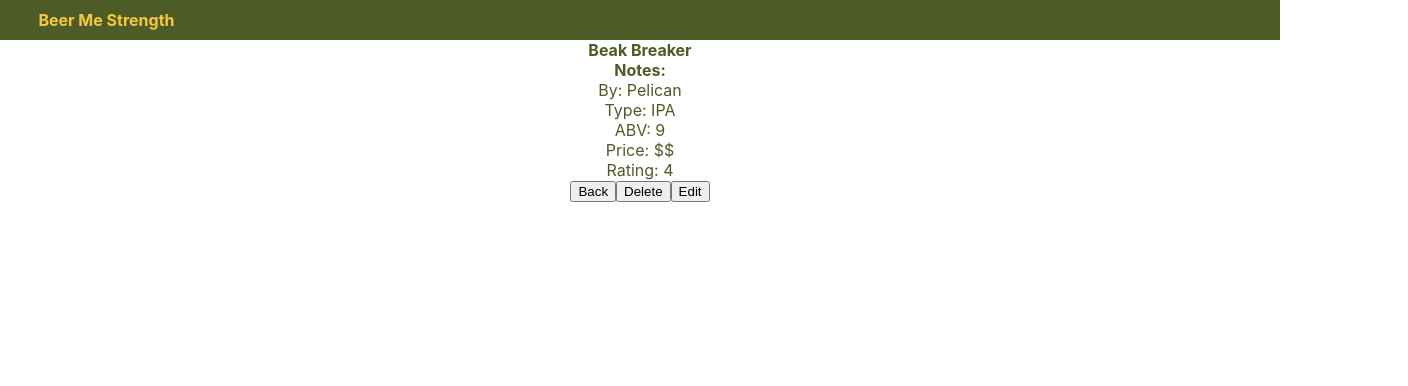
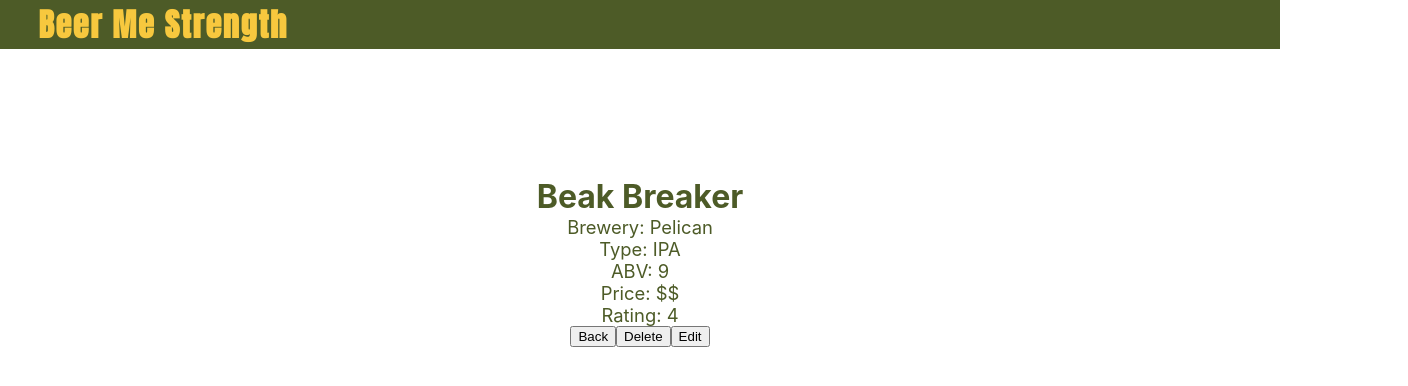
Before and after one commit to wjacobs71086/BeerMeStrength, a React (Create React App) app: page /beer/1 in a window 1280 px wide. Shown: the top 386 px of the page, 1408 px wide, since content can reach past the window. Built offline with nearby package versions, Linux system fonts and the light colour scheme.

Commit message:
still styling

```diff
--- a/src/App.css
+++ b/src/App.css
@@ -1,3 +1,6 @@
+@import "//netdna.bootstrapcdn.com/font-awesome/3.0/css/font-awesome.css";
+
+
 :root {
   --highlight-pink:#DB4272;
   --background-pink: #E69FA2;
@@ -44,15 +47,18 @@ body {
   color: var(--background-green);
 }
 .title {
+  font-family: 'Anton', sans-serif;
   color: var(--highlight-yellow);
+  font-size: 2rem;
   padding-left: 3%;
+  letter-spacing: 1.75px;
 }
 .header {
   background-color: var(--background-green);
   display: flex;
   align-items: center;
   justify-content: left;
-  height: 5%;
+  height: 7.5vh;
   width: 100vw;
   margin: 0;
   padding: 0;
@@ -73,7 +79,19 @@ a {
 }
 .newButton {
   border-radius: 100%;
+  background-color: transparent;
+  border-style: solid;
+  font-weight: bolder;
+
 }
+
+.newButton:hover {
+  color: var(--highlight-pink);
+  border-color: var(--highlight-pink);
+}
+
+
+
 
 a, .newButton {
   margin-left: 2%;
--- a/src/App.js
+++ b/src/App.js
@@ -10,6 +10,12 @@ function App() {
 
   return (
     <div className="App">
+      {/* <link href="https://cdnjs.cloudflare.com/ajax/libs/font-awesome/4.7.0/css/font-awesome.min.css" />
+        <link href="https://fonts.googleapis.com/css2?family=Material+Icons+Outlined"
+      rel="stylesheet"/>  */}
+      <style>
+      @import url('https://fonts.googleapis.com/css2?family=Anton&display=swap');
+      </style>
       <header className='header'>
 
         <h1 className={'title'}>Beer Me Strength</h1>
--- /dev/null
+++ b/src/Routes/BeerPage.css
@@ -0,0 +1,21 @@
+.beerPageContainer {
+    color: var(--background-green);
+    align-self: center;
+    display: flex;
+    flex-direction: column;
+    align-items: center;
+    padding: 10%;
+    font-size: 1.15rem;
+    width: 100%;
+    height: 75%;
+}
+
+.beerButtonContainer {
+    display: flex;
+    flex-direction: row;
+    justify-content: space-evenly;
+}
+
+.beerTextTitle {
+    font-size: 2rem;
+}
--- a/src/Routes/Beerpage.js
+++ b/src/Routes/Beerpage.js
@@ -1,7 +1,7 @@
 import React, {useState} from 'react';
 import { Link } from 'react-router-dom';
 import beerList from '../demo_beer_data';
-
+import './BeerPage.css'
 
 export const BeerPage = (props) => {
 const [editing, setEdit] = useState(false)
@@ -30,21 +30,24 @@ const handleDelete = (id) => {
 const handleRender = () => {
     if (!editing) {
         return (
-            <>
-                <h1>{beer.name}</h1>
-                    <h3>Notes:</h3>
-                    <p>By: {beer.by}</p>
+            <div className='beerPageContainer'>
+                <h1 className='beerTextTitle'>{beer.name}</h1>
+                    <p>Brewery: {beer.by}</p>
                     <p>Type: {beer.type}</p>
                     <p>ABV: {beer.abv}</p>
                     <p>Price: {beer.price}</p>
                     <p>Rating: {beer.rating}</p>
-                <button onClick={() => props.history.push('/')}>Back</button>
+            <div className='beerButtonContainer'>
+            <button onClick={() => props.history.push('/')}>Back</button>
                 <button onClick={() => {
                     handleDelete(beer.id)
                     props.history.push('/')
                     }}>Delete</button>
                 <button onClick={() => setEdit(true)}>Edit</button>
-            </>
+            </div>
+
+
+            </div>
         )
     } else {
         return (
@@ -102,8 +105,11 @@ const handleRender = () => {
                 }}/>
                 </div>
                 <div>
-                    <button><Link to='/'>Back</Link></button>
-                    <button type='submit'>Submit</button>
+                    <button onClick={() => {
+                        setBeer(selectedBeer)
+                        setEdit(false)
+                        }}>Back</button>
+                    <button type='submit'>Save</button>
                 </div>
             </form>
             </>
@@ -116,8 +122,8 @@ const handleRender = () => {
 
 
     return (
-        <div>
+        <>
             {handleRender()}
-        </div>
+        </>
     )
 }
--- a/src/Routes/HomePage.js
+++ b/src/Routes/HomePage.js
@@ -25,15 +25,15 @@ export const HomePage = (props) => {
 
     return (
         <div className='mainContainer'>
-          <div className='searchContainer'>
+
             <Search
               beers={brewsList}
               handleSearch={handleSearch}/>
-          </div>
+
             <FilteredSearch
               filter={searching}
               beers={brewsList}/>
-            <p>-------------------</p>
+
             <div>
             <p className='bottom' onClick={() => setShowFullList(!showFullList)}>{(!showFullList) ? 'All Beers' : 'Hide Beers'}</p>
             {(showFullList) ? <MyBeers beers={brewsList}/> : null}
--- a/src/Routes/NewBeer.js
+++ b/src/Routes/NewBeer.js
@@ -18,7 +18,7 @@ const handleSubmit = (ev) => {
     const {name, by, type, abv, rating, price, fav} = ev.target
     // This is where I'll make a call to add this to the beers list on the Server/DB
     beerList.beerList.push({
-        id: Math.random(),
+        id: Math.floor(Math.random()*200),
         name: name.value,
         by: by.value,
         type: type.value,
@@ -27,10 +27,7 @@ const handleSubmit = (ev) => {
         price: price.value,
         fav: fav.checked
     })
-
     props.history.goBack();
-
-
 }
 
     return (
--- a/src/components/Beer.css
+++ b/src/components/Beer.css
@@ -4,7 +4,7 @@
     margin: 2%;
     padding: 5%;
     max-width: 100%;
-    min-width: 50%;
+    min-width: 100%;
     font-weight: bold;
 }
 
--- a/src/components/FilteredSearch.css
+++ b/src/components/FilteredSearch.css
@@ -2,4 +2,5 @@
     display: flex;
     flex-direction: column;
     align-items: center;
+    padding: 2%;
 }
--- a/src/components/Search.css
+++ b/src/components/Search.css
@@ -4,12 +4,11 @@
     justify-content: center;
     align-items: center;
     margin: 2%;
-    width: auto;
-    padding: 5%;
-
+    width: 300px;
 }
 .subSearch {
     display: flex;
+    justify-content: space-evenly;
 
 }
 .searchItem {
@@ -19,4 +18,5 @@
 .textSearch {
     width: 100%;
     font-size: 1.05rem;
+    font-family: FontAwesome;
 }
--- a/src/components/Search.js
+++ b/src/components/Search.js
@@ -3,12 +3,6 @@ import './Search.css';
 import { Link } from 'react-router-dom';
 import useBoop from '../hooks/useBoop';
 import {animated} from 'react-spring';
-
-// This should be able to check the current state of all search aspects together and pass this into the handleSearch feature
-// EX: props.handleSearch({term:'', rating: 4, price:'$$'})
-
-
-
 
 export const Search = (props) => {
     const [search, setSearch] = useState({term: '', rating: '', price: ''})
@@ -18,13 +12,14 @@ export const Search = (props) => {
       }, [search]);
 
     return (
-        <>
+        <div className='searchContainer'>
+
             <input
                 type='text'
                 defaultValue=''
                 className='searchItem textSearch'
                 onChange={(e) => {setSearch({...search, term:e.target.value.toLowerCase()})}}
-                placeholder='Search'/>
+                placeholder="&#61442;"/>
 
             <div className='subSearch'>
                 <label className='searchItem'>Rating: </label>
@@ -58,12 +53,10 @@ export const Search = (props) => {
                     <option value="$$$$">$$$$</option>
                     <option value="$$$$$">$$$$$</option>
                 </select>
-
-            <Link
-              to='/new'>
+                <Link to='/new'>
                     <animated.button style={style} onMouseEnter={trigger} className='newButton'>+</animated.button>
                 </Link>
              </div>
-        </>
+        </div>
     )
 }
```
Lines whose indentation alone changed are shown as unchanged.
